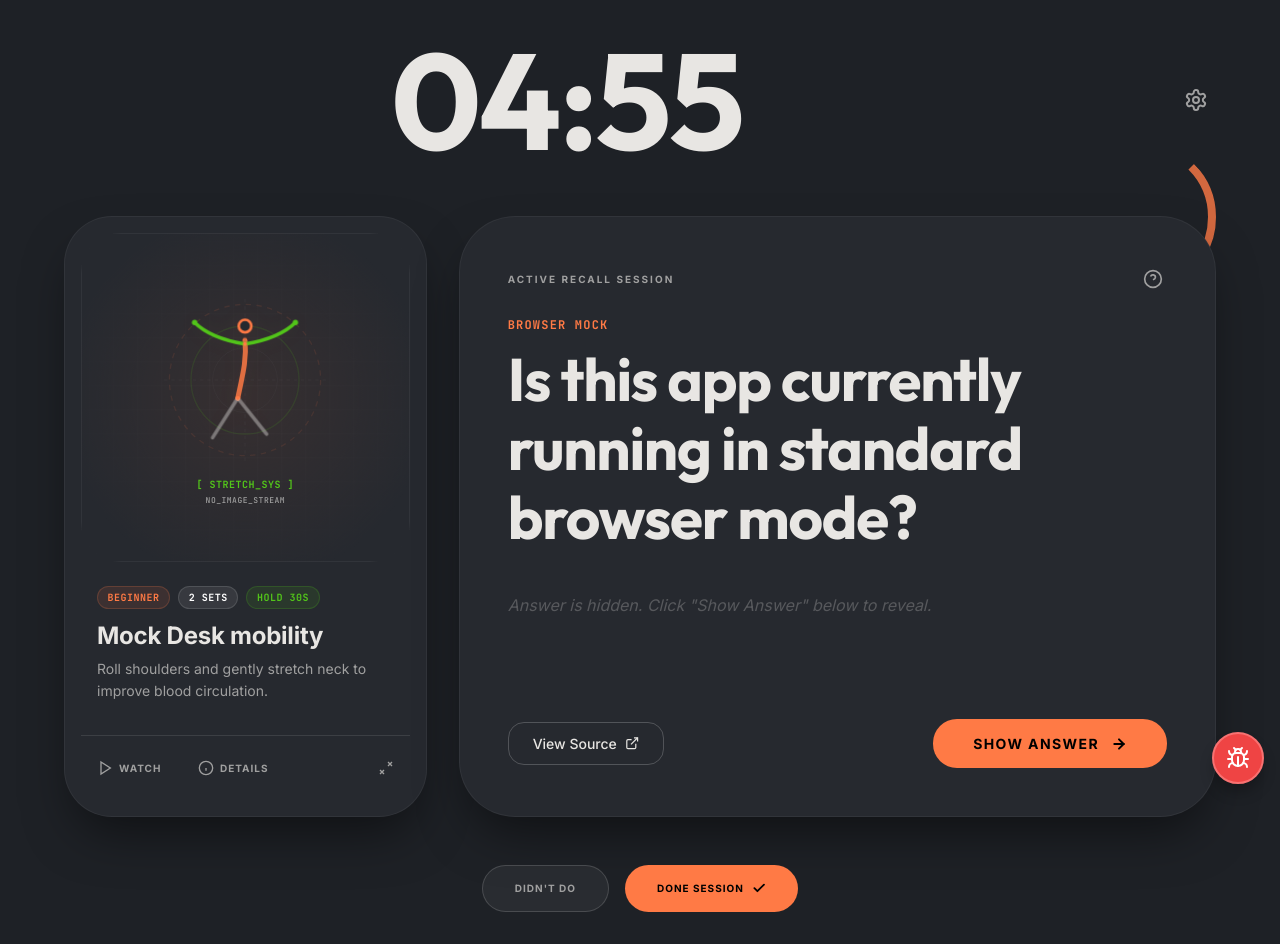
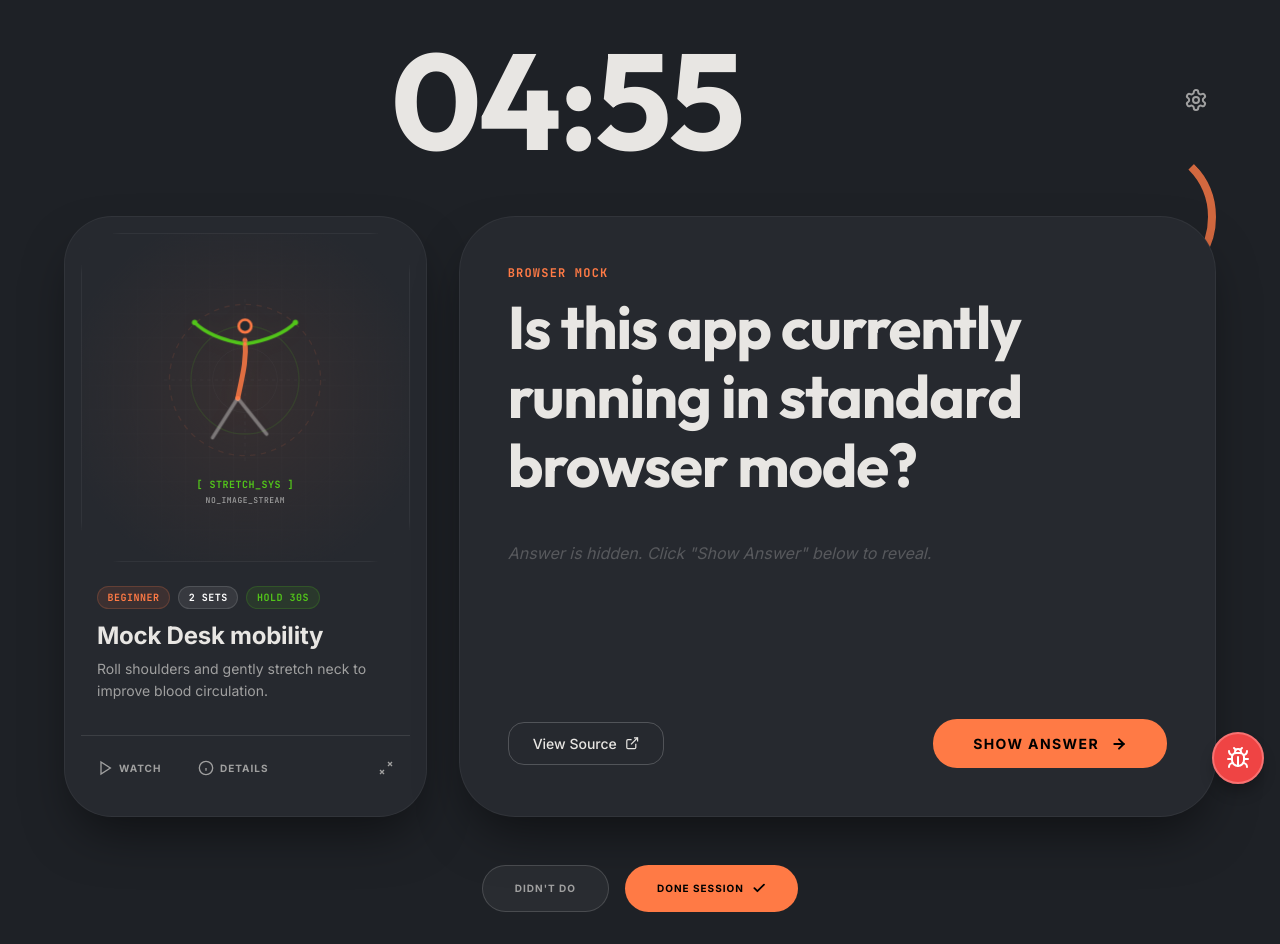
Before and after one commit to PrasanthChowhan/Workout-reminder_v2, a React (Vite) app: page / in a window 1280 px wide. Built offline with nearby package versions, Linux system fonts and the light colour scheme.

Commit message:
Remove redundant header from active recall card
Removes the 'Active Recall Session' title label and help button from ActiveRecallCard.jsx to reduce layout density. Cleans up corresponding unused CSS classes from ActiveRecallCard.module.css.

```diff
--- a/src/components/ActiveRecallCard.jsx
+++ b/src/components/ActiveRecallCard.jsx
@@ -26,16 +26,6 @@ export default function ActiveRecallCard({
   return (
     <section className={`active-break-card ${styles['recall-card']}`} data-purpose="primary-session-card">
       <div className={styles['recall-card-top']}>
-        <div className={styles['recall-card-header']}>
-          <span className={styles['recall-card-title-label']}>Active Recall Session</span>
-          <button className={styles['recall-help-btn']} title="Help / Tips">
-            <svg className={styles['help-icon']} fill="none" stroke="currentColor" strokeWidth="2" viewBox="0 0 24 24">
-              <circle cx="12" cy="12" r="10"></circle>
-              <path d="M9.09 9a3 3 0 0 1 5.83 1c0 2-3 3-3 3"></path>
-              <path d="M12 17h.01"></path>
-            </svg>
-          </button>
-        </div>
         <div className={styles['recall-card-body']}>
           <span className={styles['recall-card-category']}>
             {sessionCard?.category || "GENERAL"}
--- a/src/components/ActiveRecallCard.module.css
+++ b/src/components/ActiveRecallCard.module.css
@@ -11,42 +11,6 @@
   flex-direction: column;
 }
 
-.recall-card-header {
-  display: flex;
-  justify-content: space-between;
-  align-items: center;
-  margin-bottom: 1.5rem;
-}
-
-.recall-card-title-label {
-  font-size: 10px;
-  font-family: var(--font-sans);
-  font-weight: 700;
-  letter-spacing: 0.2em;
-  color: var(--color-text-muted);
-  text-transform: uppercase;
-}
-
-.recall-help-btn {
-  color: var(--color-text-muted);
-  background: transparent;
-  border: none;
-  cursor: pointer;
-  transition: color 0.2s ease;
-  display: flex;
-  align-items: center;
-  justify-content: center;
-  padding: 0.25rem;
-}
-
-.recall-help-btn:hover {
-  color: var(--color-brand-orange);
-}
-
-.help-icon {
-  width: 1.25rem;
-  height: 1.25rem;
-}
 
 .recall-card-body {
   display: flex;
```
